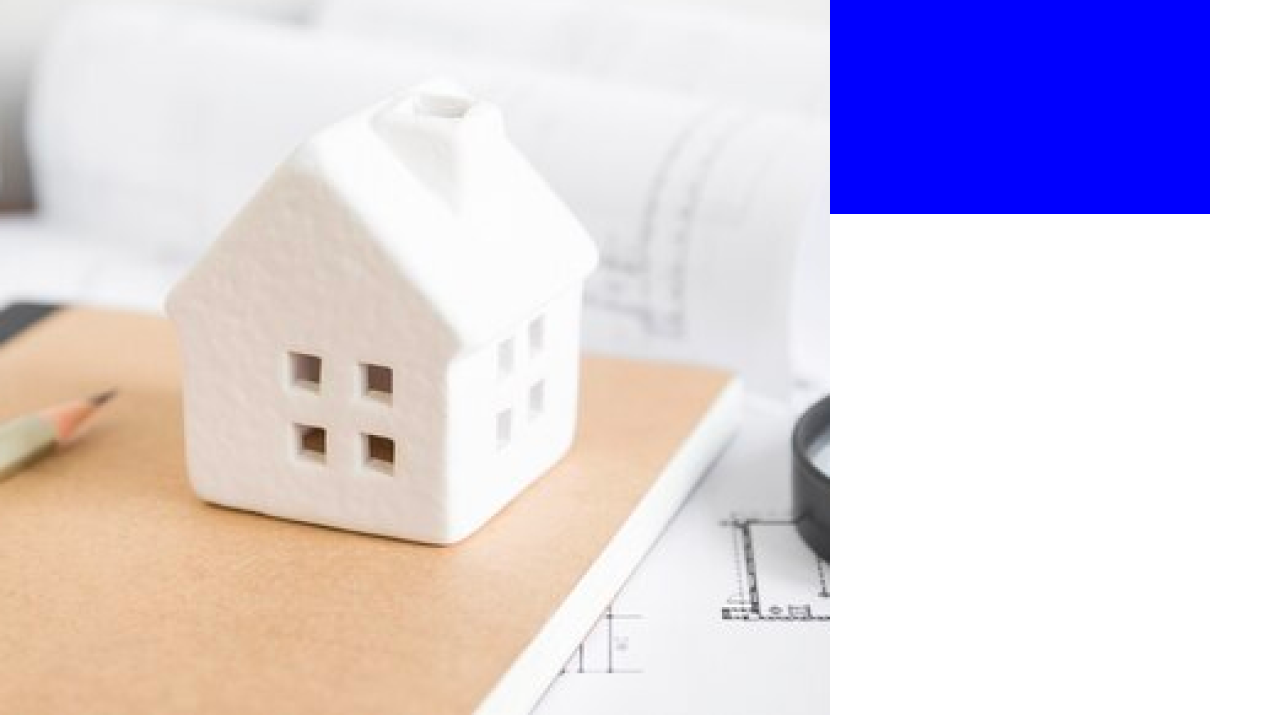
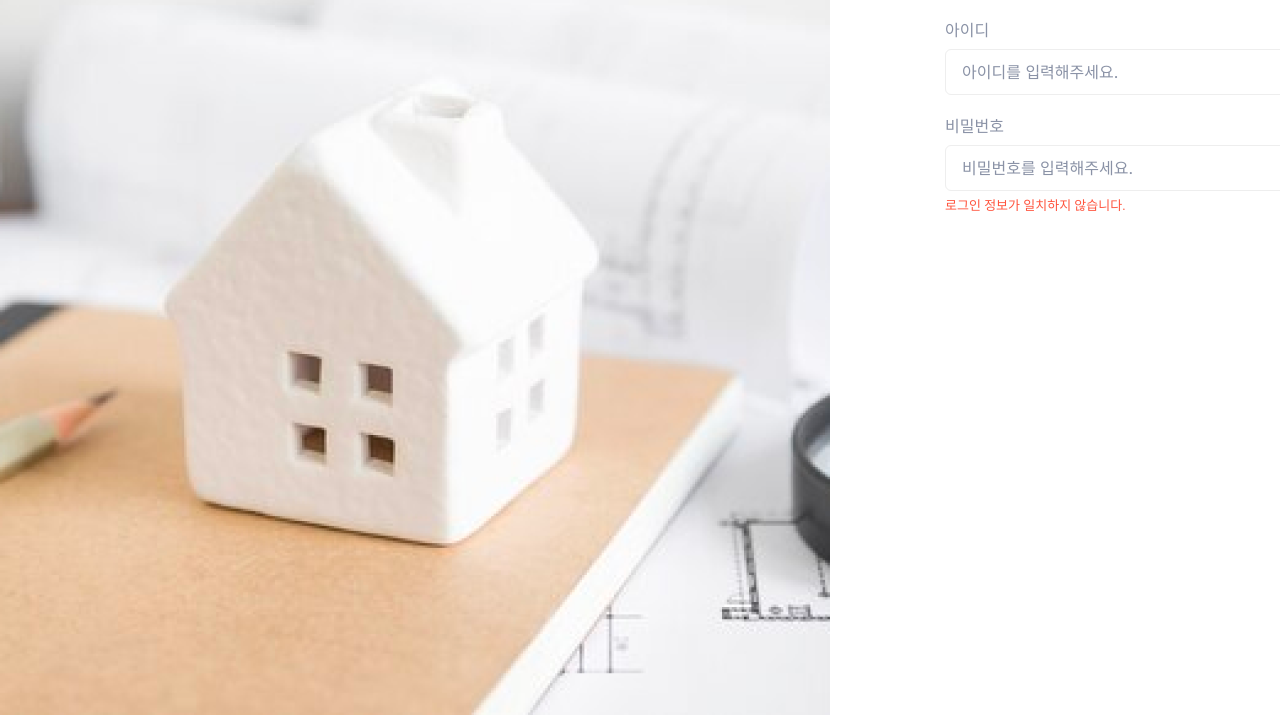
Before and after one commit to heesanggod/html, a plain HTML site: page estate/index.html in a window 1280 px wide. Shown: the part 309-1024 px from the top of the page. Drawn offline with Linux system fonts and the light colour scheme; a web font is replaced by a local one.

Commit message:
2024.03.25 12:50

```diff
--- a/estate/index.html
+++ b/estate/index.html
@@ -10,7 +10,30 @@
     <div id="sign-in-wrapper">
         <div class="sign-in-image-box"></div>
         <div class="sign-in-box">
-            <div class="sign-in-container"></div>
+            <div class="sign-in-container">
+                <div class="sign-in-title h1">임대주택 가격 서비스</div>
+                <div class="sign-in-contents">
+                    <div class="sign-in-input-container">
+                        <div class="input-box">
+                            <div class="input-label label">아이디</div>
+                            <div class="input-content-box">
+                                <input class="input" type="text" placeholder="아이디를 입력해주세요." />
+                            </div>
+                            <div class="input-message"></div>
+                        </div>
+                        <div class="input-box">
+                            <div class="input-label label">비밀번호</div>
+                            <div class="input-content-box">
+                                <input class="input" type="password" placeholder="비밀번호를 입력해주세요." />
+                            </div>
+                            <div class="input-message error">로그인 정보가 일치하지 않습니다.</div>
+                        </div>
+                    </div>
+                    <div class="sign-in-button-container"></div>
+                    <div class="short-divider"></div>
+                    <div class="sign-in-sns-container"></div>
+                </div>
+            </div>
         </div>
     </div>
 
--- a/estate/style.css
+++ b/estate/style.css
@@ -1,5 +1,51 @@
+@import url('https://fonts.googleapis.com/css2?family=Inter:wght@100..900&display=swap');
+
+@font-face {
+    font-family: 'Pretendard';
+    src: url('https://cdn.jsdelivr.net/gh/Project-Noonnu/noonfonts_2107@1.1/Pretendard-Regular.woff') format('woff');
+    font-weight: 400;
+    font-style: normal;
+}
+
 * {
     margin: 0px;
+    font-family: Pretendard;
+}
+
+.h1 {
+    font-size: 30px;
+    font-style: normal;
+    font-weight: 700;
+    line-height: 173%;
+}
+
+.label {
+    font-size: 16px;
+    font-style: normal;
+    font-weight: 400;
+    line-height: normal;
+}
+
+.input {
+    flex-grow: 1;
+    border: 1px solid rgba(238, 238, 238, 1);
+    border-radius: 6px;
+    outline: none;
+    padding: 8px 16px;
+
+    background-color: rgba(255, 255, 255, 1);
+
+    font-family: Inter;
+    font-size: 16px;
+    font-style: normal;
+    font-weight: 400;
+    line-height: 175%;
+
+    color: rgba(35, 45, 66, 1);
+}
+
+.input::placeholder {
+    color: rgba(138, 146, 166, 1);
 }
 
 #sign-in-wrapper {
@@ -16,12 +62,71 @@
 }
 
 .sign-in-box {
+    display: flex;
+    justify-content: center;
+    align-items: center;
     flex-grow: 1;
     min-width: 610px;
 }
 
 .sign-in-container {
+    display: flex;
+    flex-direction: column;
+    align-items: center;
+    gap: 24px;
+
     width: 380px;
     height: 523px;
-    background-color: blue;
 }
+
+.sign-in-title {
+    color: rgba(64, 64, 64, 1);
+}
+
+.sign-in-contents {
+    display: flex;
+    flex-direction: column;
+    align-items: center;
+    gap: 24px;
+
+    width: 100%;
+}
+
+.sign-in-input-container {
+    display: flex;
+    flex-direction: column;
+    gap: 14px;
+
+    width: 100%;
+}
+
+.input-box {
+    width: 100%;
+
+}
+
+.input-label {
+    color: rgba(138, 146, 166, 1);
+}
+
+.input-content-box {
+    display: flex;
+    gap: 10px;
+    margin-top: 8px;
+    margin-bottom: 4px;
+}
+
+.input-message {
+    font-size: 13px;
+    font-style: normal;
+    font-weight: 400;
+    line-height: normal;
+}
+
+.primary {
+    color: rgba(58, 87, 232, 1);
+}
+
+.error {
+    color: rgba(255, 84, 62, 1);
+}
```
